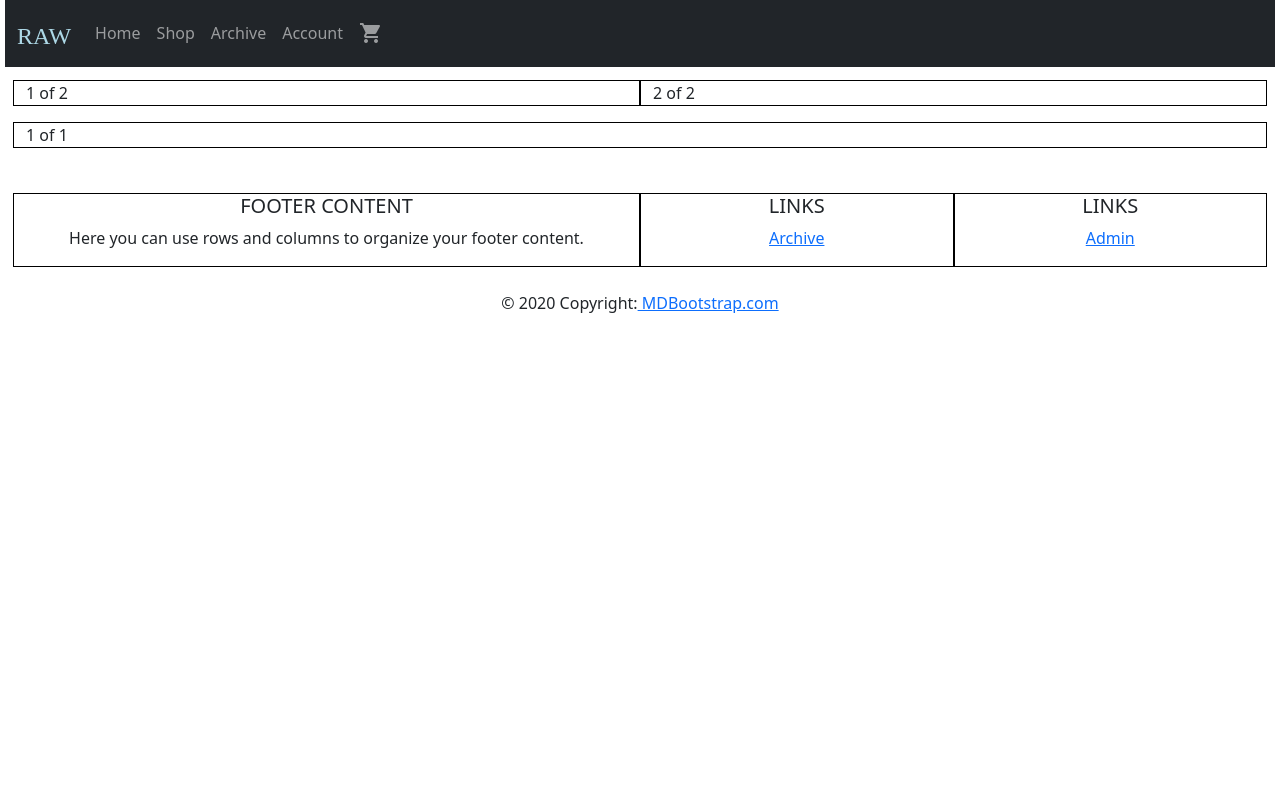
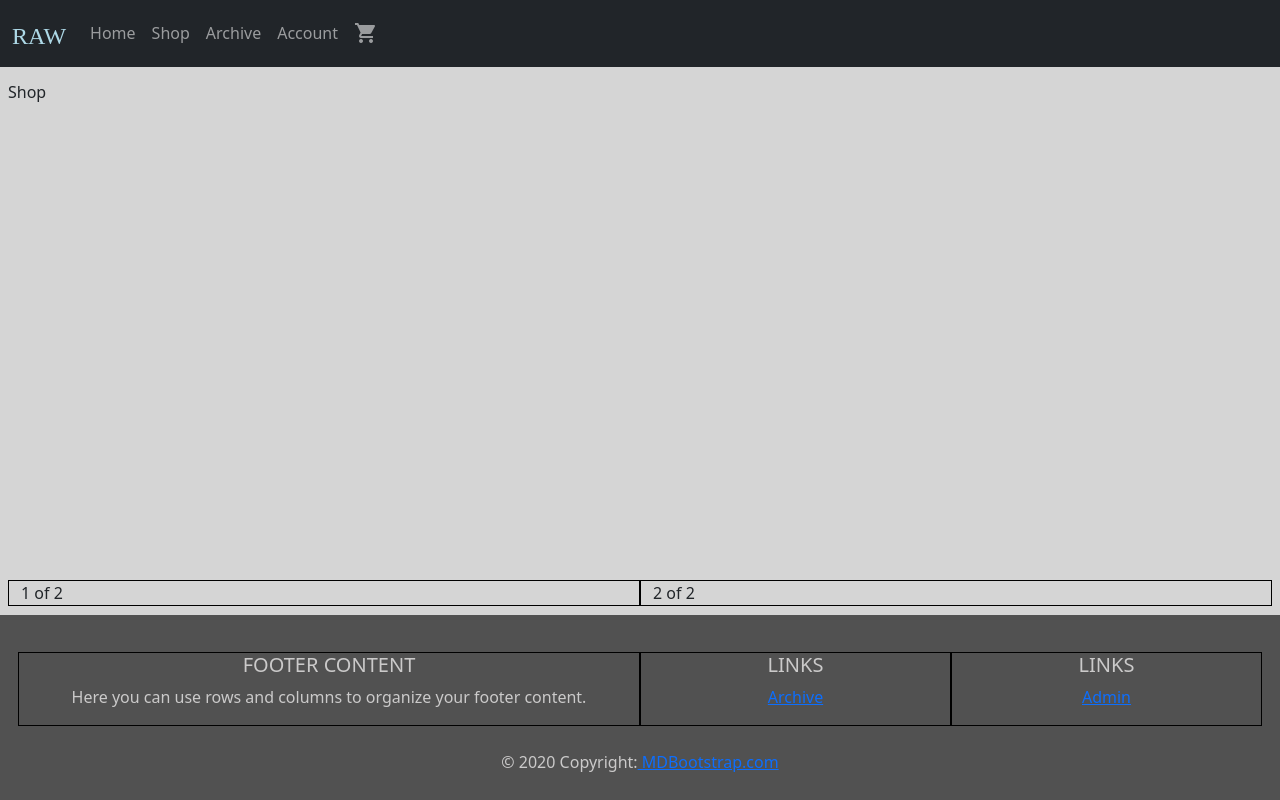
Before and after one commit to richardwebber/DevMountain-Personal-Project, a React (Vite) app: page / in a window 1280 px wide. Built offline with nearby package versions, Linux system fonts and the light colour scheme.

Commit message:
Working on fixing scroll to show all content on page

```diff
--- a/src/App.jsx
+++ b/src/App.jsx
@@ -6,7 +6,7 @@ export default function App() {
     return (
         <>
         <NavbarMain />
-        <Outlet />
+        <Outlet/>
         <Footer />
         </>
     )
--- a/src/Components/ProductCard.jsx
+++ b/src/Components/ProductCard.jsx
@@ -1,18 +1,28 @@
 import React from 'react';
+import Button from 'react-bootstrap/Button'
+import Card from 'react-bootstrap/Card'
 
 const ProductCard = ({ initialProductData }) => {
   return (
-    <div className="product-card">
-      <h1>{initialProductData.name}</h1>
-      <p>{initialProductData.description}</p>
-      <p>{initialProductData.price}</p>
-      <p>{initialProductData.url}</p>
-      <p>{initialProductData.s}</p>
-      <p>{initialProductData.m}</p>
-      <p>{initialProductData.l}</p>
-      <p>{initialProductData.xl}</p>
-      <br />
-    </div>
+    // <div className="product-card">
+    //   <h1>{initialProductData.name}</h1>
+    //   <p>{initialProductData.description}</p>
+    //   <p>{initialProductData.price}</p>
+    //   <p>{initialProductData.url}</p>
+    //   <p>{initialProductData.s}</p>
+    //   <p>{initialProductData.m}</p>
+    //   <p>{initialProductData.l}</p>
+    //   <p>{initialProductData.xl}</p>
+    //   <br />
+    // </div>
+    <Card style={{ width: '18rem', margin: 'auto' }}>
+      <Card.Img variant='top' src='product picture' />
+      <Card.Body>
+        <Card.Title>{initialProductData.name}</Card.Title>
+        <Card.Text>{initialProductData.description}</Card.Text>
+        <Button variant='primary'>View Product</Button>
+      </Card.Body>
+    </Card>
   );
 };
 
--- a/src/Components/home.jsx
+++ b/src/Components/home.jsx
@@ -1,20 +1,27 @@
 import { Container, Row, Col } from 'react-bootstrap';
+import { Link } from 'react-router-dom'
 
 
 export default function Home() {
   return (
     <Container fluid>
 
-      <Row>
+      <Row style={{ height: '500px'}}>
 
-        <Col> 1 of 2</Col>
-        <Col>2 of 2</Col>
+        {/* <Col>
+        <Link to='/shop' className='nav-link'>Shop</Link>
+        </Col> */}
+        <Link to='/shop' className='nav-link'>
+          <Col>Shop</Col>
+        </Link>
+
 
       </Row>
 
        <Row>
 
-        <Col>1 of 1</Col>
+        <Col>1 of 2</Col>
+        <Col>2 of 2</Col>
 
       </Row>
 
--- a/src/index.css
+++ b/src/index.css
@@ -4,8 +4,9 @@
 }
 
 body {
-  margin-left: 5px;
-  margin-right: 5px;
+  margin-left: 0px;
+  margin-right: 0px;
+  background-color:rgb(213, 213, 213) ;
 }
 
 .container-fluid {
@@ -29,3 +30,13 @@ body {
   font-family: 'Times New Roman', Times, serif;
   font-size:x-large;
 }
+
+footer {
+  background-color: #515151;
+  padding: 10px;
+  text-align: center;
+  position: fixed;
+  bottom: 0;
+  width: 100%;
+  color: rgb(203, 202, 202)
+}
```
